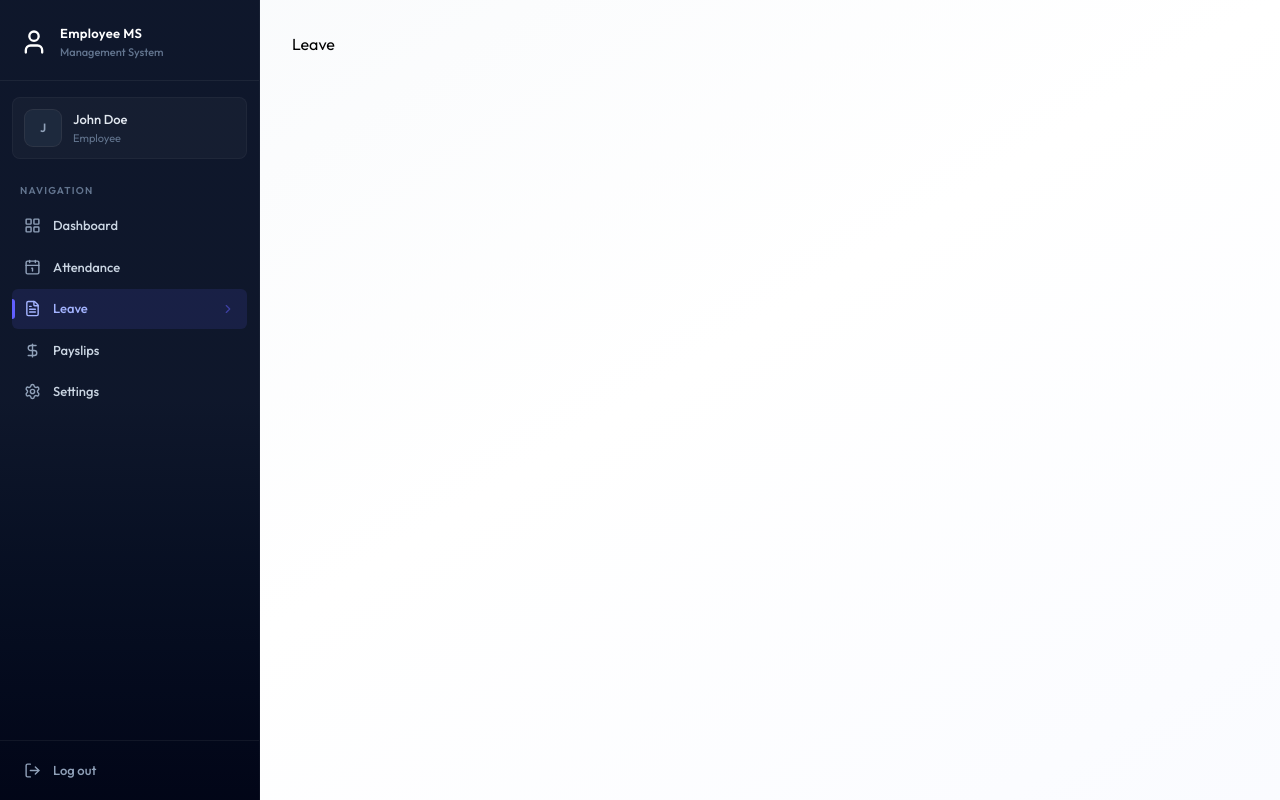
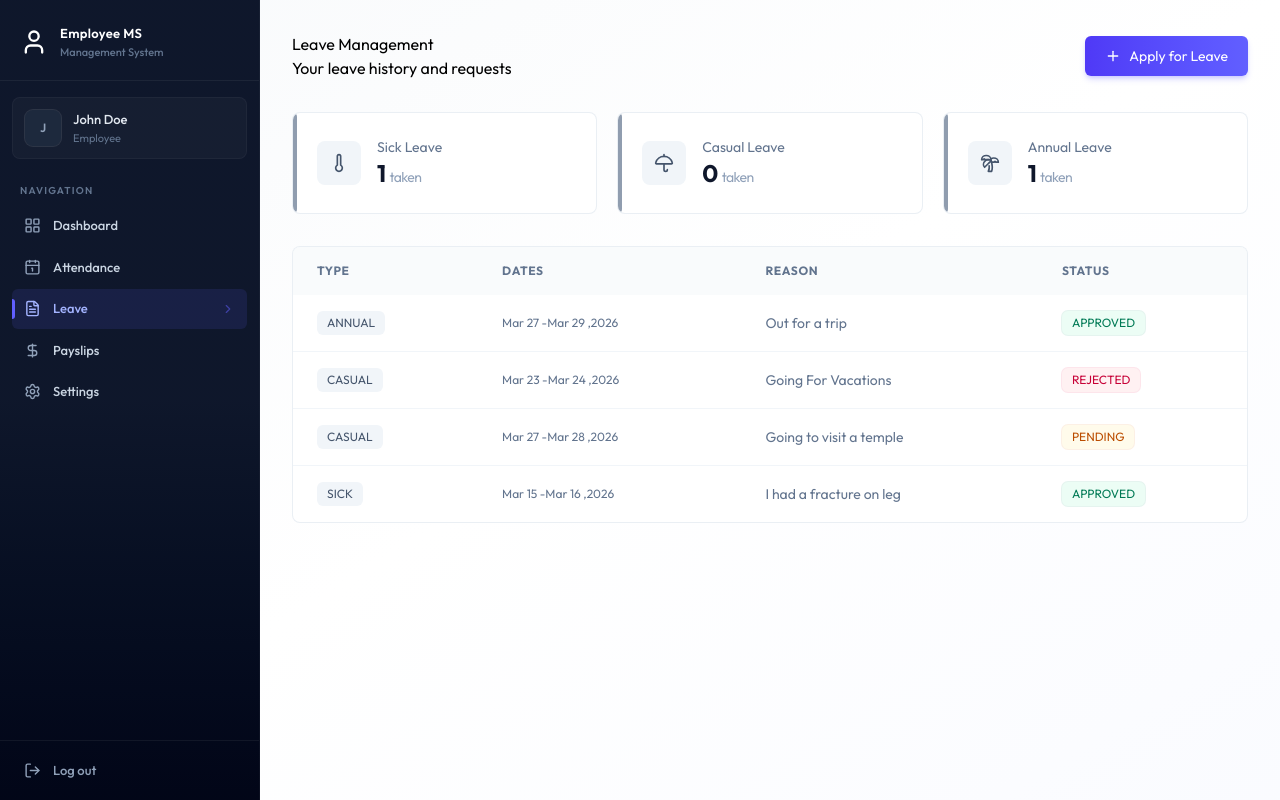
Before and after one commit to Tusharkumar200/Employee-Management-System, a React (Vite) app in the folder client/: page /leave in a window 1280 px wide. Built offline with nearby package versions, Linux system fonts and the light colour scheme.

Commit message:
work on Leave and Leave History

```diff
--- /dev/null
+++ b/client/src/components/leave/LeaveHistory.jsx
@@ -0,0 +1,82 @@
+import { format } from 'date-fns'
+import { Check, Loader2, X } from 'lucide-react'
+import React, { useState } from 'react'
+import { getDayTypeDisplay } from '../../assets/assets'
+
+const LeaveHistory = ({ leaves, isAdmin, onUpdate }) => {
+    const [processing, setProcessing] = useState(null)
+
+    const handleStatusUpdate = async (id, status) => {
+        setProcessing(id)
+    }
+
+    return (
+        <div className='card overflow-hidden'>
+            <div className='overflow-x-auto'>
+                <table className='table-modern'>
+                    <thead>
+                        <tr>
+                            {isAdmin && <th>Employee</th>}
+                            <th>Type</th>
+                            <th>Dates</th>
+                            <th>Reason</th>
+                            <th>Status</th>
+                            {isAdmin && <th className='text-center'>Actions</th>}
+                        </tr>
+                    </thead>
+                    <tbody>
+                        {leaves.length === 0 ? (
+                            <tr>
+                                <td colSpan={isAdmin ? 6 : 4} className='text-center py-12'>No Leave Application Found</td>
+                            </tr>
+                        ) : (leaves.map((leave) => {
+                            const dayType = getDayTypeDisplay(leave)
+                            return (
+                                <tr key={leave._id || leave.id}>
+                                    {isAdmin && (
+                                        <td className='text-slate-900'>
+                                            {leave.employee?.firstName}
+                                            {leave.employee?.lastName}
+                                        </td>
+                                    )}
+
+                                    <td>
+                                        <span className='badge bg-slate-100 text-slate-600'>{leave.type}</span>
+                                    </td>
+                                    <td className='text-xs text-slate-500'>
+                                        {format(new Date(leave.startDate), "MMM dd")} -
+                                        {format(new Date(leave.endDate), "MMM dd ,yyyy")}
+                                    </td>
+                                    <td className='max-w-xs truncate text-slate-500' title={leave.reason}>
+                                        {leave.reason}
+                                    </td>
+                                    <td>
+                                        <span className={`badge ${leave.status === "APPROVED" ? "badge-success" : leave.status === "REJECTED" ? "badge-danger" : "badge-warning"}`}>{leave.status}</span>
+                                    </td>
+                                    {isAdmin && (
+                                        <td>
+                                            {leave.status === "PENDING" && (
+                                                <div className='flex justify-center gap-2'>
+                                                    <button disabled={!!processing} onClick={() => handleStatusUpdate(leave._id || leave.id, "APPROVED")} className='p-1.5 rounded-md bg-emerald-50 text-emerald-600 hover:bg-emerald-100 transition-colors'>
+                                                        {processing === (leave._id || leave.id) ? <Loader2 className='w-4 h-4 animate-spin' /> : <Check className='w-4 h-4 />
+                                                        }
+                                                    </button>
+                                                    <button onClick={()=> handleStatusUpdate(leave._id || leave.id, "REJECTED" disabled={!!processing})} className="p-1.5 rounded-md bg-emerald-50 text-emerald-600 hover:bg-emerald-100 transition-colors">
+                                                        {processing === (leave._id || leave.id) ? <Loader2 className="w-4 h-4 animate-spin" /> : <X className='w-4 h-4 />
+                                                        }
+                                                    </button>
+                                                </div>
+                                            )}
+                                        </td>
+                                    )}
+                                </tr>
+                            )
+                        }))}
+                    </tbody>
+                </table>
+            </div>
+        </div>
+    )
+}
+
+export default LeaveHistory
--- a/client/src/pages/Leave.jsx
+++ b/client/src/pages/Leave.jsx
@@ -1,8 +1,74 @@
-import React from 'react'
+import React, { useCallback, useEffect, useState } from 'react'
+import { dummyLeaveData } from "../assets/assets"
+import Loading from '../components/Loading'
+import { PalmtreeIcon, PlusIcon, ThermometerIcon, UmbrellaIcon } from 'lucide-react'
+import LeaveHistory from '../components/leave/LeaveHistory'
 
 const Leave = () => {
+  const [leaves, setLeaves] = useState([])
+  const [loading, setLoading] = useState(true)
+  const [showModal, setShowModal] = useState(false)
+  const [isDeleted, setIsDeleted] = useState(false)
+  const isAdmin = false;
+
+  const fetchLeaves = useCallback(() => {
+    setLeaves(dummyLeaveData)
+    setTimeout(() => {
+      setLoading(false);
+    }, 1000);
+  }, [])
+
+  useEffect(() => {
+    fetchLeaves()
+  }, [fetchLeaves])
+
+  if (loading) return <Loading />
+
+  const approvedLeaves = leaves.filter((l) => l.status === "APPROVED");
+  const sickCount = approvedLeaves.filter((l) => l.type === "SICK").length;
+  const casualCount = approvedLeaves.filter((l) => l.type === "CASUAL").length;;
+  const annualCount = approvedLeaves.filter((l) => l.type === "ANNUAL").length;
+
+  const leaveStats = [
+    { label: "Sick Leave", value: sickCount, icon: ThermometerIcon },
+    { label: "Casual Leave", value: casualCount, icon: UmbrellaIcon },
+    { label: "Annual Leave", value: annualCount, icon: PalmtreeIcon },
+  ]
   return (
-    <div>Leave</div>
+    <div className='animate-fade-in'>
+      <div className='flex flex-col sm:flex-row justify-between items-start sm:items-center gap-4 mb-8'>
+        <div>
+          <h1>Leave Management</h1>
+          <p>{isAdmin ? "Manage leave applications" : "Your leave history and requests"}</p>
+        </div>
+        {!isAdmin && !isDeleted && (
+          <button onClick={() => setShowModal(true)} className='btn-primary flex items-center gap-2 w-full sm:w-auto justify-center'>
+            <PlusIcon className='w-4 h-4' /> Apply for Leave
+          </button>
+        )}
+      </div>
+      {!isAdmin && (
+        <div className='grid grid-cols-1 sm:grid-cols-3 gap-4 sm:gap-5 mb-8'>
+          {
+            leaveStats.map((s) => (
+              <div key={s.label} className='card card-hover p-5 sm:p-6 flex items-center gap-4 relative overflow-hidden group'>
+                <div className='absolute left-0 top-0 bottom-0 w-1 rounded-r-full bg-slate-500/70 group-hover:bg-indigo-500/70' />
+                <div className='p-3 bg-slate-100 rounded-lg group-hover:bg-indigo-50 transition-colors duration-200'>
+                  <s.icon className='w-5 h-5 text-slate-600 group-hover:text-indigo-600 transition-colors duration-200' />
+                </div>
+                <div>
+                  <p className='text-sm text-slate-500'>{s.label}</p>
+                  <p className='text-2xl font-bold text-slate-900 tracking-tight'>{s.value} <span className='text-sm font-normal text-slate-400'>taken</span></p>
+                </div>
+              </div>
+            ))
+          }
+        </div>
+      )
+
+      }
+      <LeaveHistory leaves={leaves} isAdmin={isAdmin} onUpdate={fetchLeaves} />
+    </div>
   )
 }
 
```
